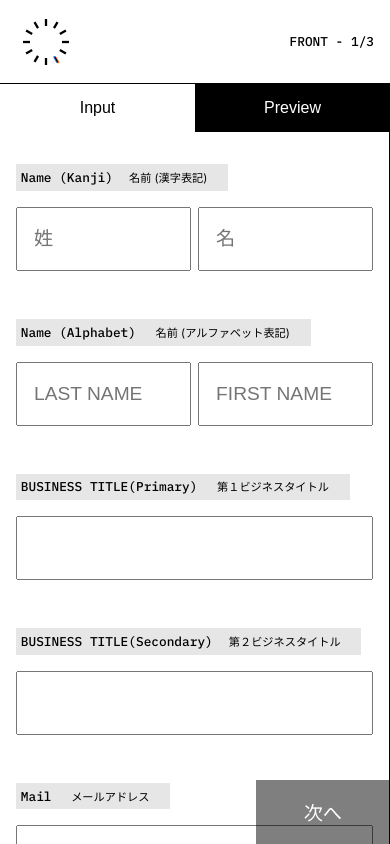
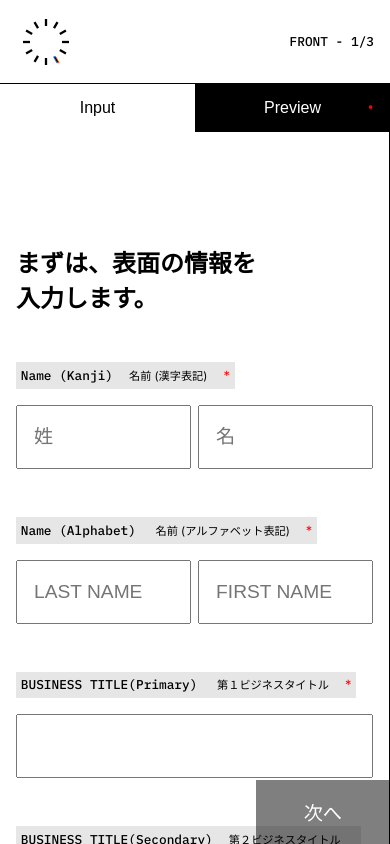
Before and after one commit to k1105/dlt-meishi, a Next.js app: page / in a window 390 px wide. Built offline with nearby package versions, Linux system fonts and the light colour scheme.

Commit message:
プレビュー機能にバッジを追加

```diff
--- a/components/Header.module.scss
+++ b/components/Header.module.scss
@@ -61,10 +61,19 @@
       text-align: center;
       background-color: black;
       color: white;
+      transition: background-color 0.3s ease;
       &.active {
         background-color: white;
         color: black;
       }
     }
   }
+  .updated::after {
+    content: "⚫︎";
+    position: absolute;
+    font-size: 0.5rem;
+    right: 1rem;
+    top: 0;
+    color: red;
+  }
 }
--- a/components/Header.tsx
+++ b/components/Header.tsx
@@ -10,10 +10,14 @@ export const Header = ({
   step,
   isPreviewMode,
   setIsPreviewMode,
+  isPreviewUpdated,
+  setIsPreviewUpdated,
 }: {
   step: number;
   isPreviewMode: boolean;
   setIsPreviewMode: (isPreviewMode: boolean) => void;
+  isPreviewUpdated: boolean;
+  setIsPreviewUpdated: (isPreviewUpdated: boolean) => void;
 }) => {
   const sceneTitleList = ["FRONT", "BACK", "overview"];
   return (
@@ -43,7 +47,9 @@ export const Header = ({
           className={`${styles.previewSwitcher} ${
             !isPreviewMode && styles.active
           }`}
-          onClick={() => setIsPreviewMode(false)}
+          onClick={() => {
+            setIsPreviewMode(false);
+          }}
         >
           <p>Input</p>
         </div>
@@ -51,9 +57,12 @@ export const Header = ({
           className={`${styles.previewSwitcher} ${
             isPreviewMode && styles.active
           }`}
-          onClick={() => setIsPreviewMode(true)}
+          onClick={() => {
+            setIsPreviewMode(true);
+            setIsPreviewUpdated(false);
+          }}
         >
-          <p>Preview</p>
+          <p className={`${isPreviewUpdated && styles.updated}`}>Preview</p>
         </div>
       </div>
     </>
--- a/components/PhoneInput.tsx
+++ b/components/PhoneInput.tsx
@@ -67,7 +67,7 @@ export default function PhoneInput({phone, setPhone}: PhoneInputProps) {
 
   return (
     <label>
-      <p className={styles.label}>
+      <p className={`${styles.label} ${styles.required}`}>
         <span className={ibmPlexMono.className}>Tel</span>{" "}
         <small>電話番号</small>
       </p>
--- a/pages/Home.module.scss
+++ b/pages/Home.module.scss
@@ -11,6 +11,21 @@
   position: fixed;
   left: 0;
   bottom: 0;
+}
+
+.segment {
+  display: inline-block;
+}
+
+.required::after {
+  content: "*";
+  color: red;
+}
+
+.infoText {
+  font-size: 1.5rem;
+  margin-bottom: 3rem;
+  font-weight: 700;
 }
 
 .leftSideContainer,
@@ -271,7 +286,12 @@
   }
 
   .leftSideContainer {
-    padding: 5rem 1rem;
+    padding: 10rem 1rem;
+  }
+
+  .rightSideContainer {
+    padding: 0;
+    padding-top: 3rem;
   }
 
   .label {
--- a/pages/index.tsx
+++ b/pages/index.tsx
@@ -25,6 +25,8 @@ export default function Home() {
   const [mei, setMei] = useState<string>("");
   const [roll, setRoll] = useState<string>("");
   const [secondRoll, setSecondRoll] = useState<string>("");
+  const [employeeNumber, setEmployeeNumber] = useState<string>("");
+  const [office, setOffice] = useState<string>("");
   const [phone, setPhone] = useState<{
     countryCode: string;
     number: string;
@@ -38,12 +40,13 @@ export default function Home() {
   const [hasValidJsonData, setHasValidJsonData] = useState<boolean>(false);
   const [judgement, setJudgement] = useState("");
   const [isPreviewMode, setIsPreviewMode] = useState<boolean>(false);
+  const [isPreviewUpdated, setIsPreviewUpdated] = useState<boolean>(false);
   const [innerWidth, setInnerWidth] = useState<number>(0);
 
   const [pattern, setPattern] = useState<PatternData>({
     position: {
-      x: 50,
-      y: 50,
+      x: 0,
+      y: 0,
     },
     size: "m",
     grid: {
@@ -59,6 +62,16 @@ export default function Home() {
   useEffect(() => {
     if (window) setInnerWidth(window.innerWidth);
   }, []);
+
+  useEffect(() => {
+    setIsPreviewUpdated(true);
+  }, [pattern, email, phone, name, nameJa, roll, secondRoll]);
+
+  useEffect(() => {
+    if (isPreviewMode) {
+      setIsPreviewUpdated(false);
+    }
+  }, [isPreviewMode]);
 
   useEffect(() => {
     setIsFrontDataValid(
@@ -170,11 +183,19 @@ export default function Home() {
       step={step}
       isPreviewMode={isPreviewMode}
       setIsPreviewMode={setIsPreviewMode}
+      setIsPreviewUpdated={setIsPreviewUpdated}
+      isPreviewUpdated={isPreviewUpdated}
     >
       <div className={`${styles.main} ${inter.className}`}>
         {(innerWidth > 600 || !isPreviewMode) && (
           <div className={styles.leftSideContainer}>
             {step === 1 && (
+              <div>
+                <p className={styles.infoText}>
+                  <span className={styles.segment}>まずは、</span>
+                  <span className={styles.segment}>表面の情報を</span>
+                  <span className={styles.segment}>入力します。</span>
+                </p>
                 <form
                   className={styles.formContainer}
                   onSubmit={(e) => {
@@ -184,7 +205,7 @@ export default function Home() {
                 >
                   <div className={styles.inputFormWrapper}>
                     <label>
-                    <p className={styles.label}>
+                      <p className={`${styles.label} ${styles.required}`}>
                         <span className={ibmPlexMono.className}>
                           Name (Kanji)
                         </span>
@@ -210,7 +231,7 @@ export default function Home() {
                       </div>
                     </label>
                     <label>
-                    <p className={styles.label}>
+                      <p className={`${styles.label} ${styles.required}`}>
                         <span className={ibmPlexMono.className}>
                           Name (Alphabet)
                         </span>{" "}
@@ -241,7 +262,7 @@ export default function Home() {
                     </label>
 
                     <label>
-                    <p className={styles.label}>
+                      <p className={`${styles.label} ${styles.required}`}>
                         <span className={ibmPlexMono.className}>
                           BUSINESS TITLE(Primary)
                         </span>{" "}
@@ -274,7 +295,7 @@ export default function Home() {
                     </label>
 
                     <label>
-                    <p className={styles.label}>
+                      <p className={`${styles.label} ${styles.required}`}>
                         <span className={ibmPlexMono.className}>Mail</span>{" "}
                         <small>メールアドレス</small>
                       </p>
@@ -300,6 +321,7 @@ export default function Home() {
                     次へ
                   </button>
                 </form>
+              </div>
             )}
 
             {step === 2 && (
@@ -310,13 +332,22 @@ export default function Home() {
                   <div className={styles.judgement}>
                     <h3>あなたについて</h3>
                     <p>{judgement}</p>
+                    {innerWidth < 600 && (
+                      <p>
+                        ※
+                        生成された名刺デザインはPreviewタブを押してご確認ください。
+                      </p>
+                    )}
                   </div>
                 ) : (
                   <div>
+                    <p className={styles.infoText}>
+                      <span className={styles.segment}>写真から抽出された</span>
+                      <span className={styles.segment}>情報をもとに</span>
+                      <span className={styles.segment}>裏面のデザインを</span>
+                      <span className={styles.segment}>生成します。</span>
+                    </p>
                     <p className={styles.questionText}>{question}</p>
-                    <p>
-                      写真から抽出された特徴をもとに、裏面のデザインを生成します。
-                    </p>
                   </div>
                 )}
                 {/* 見えないinput */}
@@ -352,12 +383,6 @@ export default function Home() {
                   </div>
                 )}
 
-                {/**
-                 * もし「ファイル名を表示」したくなったらここで `file?.name` を表示する。
-                 * 現在は「ファイル名不要」とのことなので表示しない。
-                 */}
-                {/* {file && <p>{file.name}</p>} */}
-
                 <div className={styles.imageWrapper}>
                   {preview && (
                     <Image
@@ -392,6 +417,9 @@ export default function Home() {
 
             {step === 3 && pattern && (
               <div className={styles.confirmTextWrapper}>
+                <p className={styles.infoText}>
+                  入力情報に間違いがないか、ご確認ください。
+                </p>
                 <div>
                   <p className={styles.label}>
                     <span className={ibmPlexMono.className}>Name (Kanji)</span>{" "}
@@ -446,16 +474,56 @@ export default function Home() {
                 <button
                   className={styles.nextButton}
                   onClick={() => {
-                    handleUpload();
                     setStep(4);
                   }}
                 >
-                  確定して入稿
+                  次へ
                 </button>
               </div>
             )}
 
             {step === 4 && (
+              <div>
+                <p className={styles.infoText}>
+                  名刺の発注に必要な情報を入力してください。
+                </p>
+                <form className={styles.formContainer}>
+                  <div className={styles.inputFormWrapper}>
+                    <label>
+                      <p>社員番号</p>
+                      <input
+                        type="text"
+                        className={styles.inputForm}
+                        value={employeeNumber}
+                        onChange={(e) => setEmployeeNumber(e.target.value)}
+                      />
+                    </label>
+                    <label>
+                      <p>勤務地</p>
+                      <select
+                        className={styles.inputForm}
+                        value={office}
+                        onChange={(e) => setOffice(e.target.value)}
+                      >
+                        <option value="東京">東京</option>
+                        <option value="大阪">大阪</option>
+                      </select>
+                    </label>
+                  </div>
+                  <button
+                    className={styles.nextButton}
+                    onClick={() => {
+                      handleUpload();
+                      setStep(5);
+                    }}
+                  >
+                    確定して入稿
+                  </button>
+                </form>
+              </div>
+            )}
+
+            {step === 5 && (
               <div>
                 {!message ? (
                   <p>{message}</p>
@@ -502,7 +570,7 @@ export default function Home() {
               </div>
             )}
 
-            {step > 1 && step < 4 && (
+            {step > 1 && step < 5 && (
               <div
                 className={styles.backLink}
                 onClick={() => setStep((prev) => prev - 1)}
--- a/pages/layout.tsx
+++ b/pages/layout.tsx
@@ -3,12 +3,16 @@ import {Header} from "@/components/Header";
 export default function RootLayout({
   step,
   isPreviewMode,
+  isPreviewUpdated,
   setIsPreviewMode,
+  setIsPreviewUpdated,
   children,
 }: Readonly<{
   step: number;
   isPreviewMode: boolean;
+  isPreviewUpdated: boolean;
   setIsPreviewMode: (isPreviewMode: boolean) => void;
+  setIsPreviewUpdated: (isPreviewUpdated: boolean) => void;
   children: React.ReactNode;
 }>) {
   return (
@@ -17,6 +21,8 @@ export default function RootLayout({
         step={step}
         isPreviewMode={isPreviewMode}
         setIsPreviewMode={setIsPreviewMode}
+        isPreviewUpdated={isPreviewUpdated}
+        setIsPreviewUpdated={setIsPreviewUpdated}
       />
       {children}
     </>
```
Lines whose indentation alone changed are shown as unchanged.
